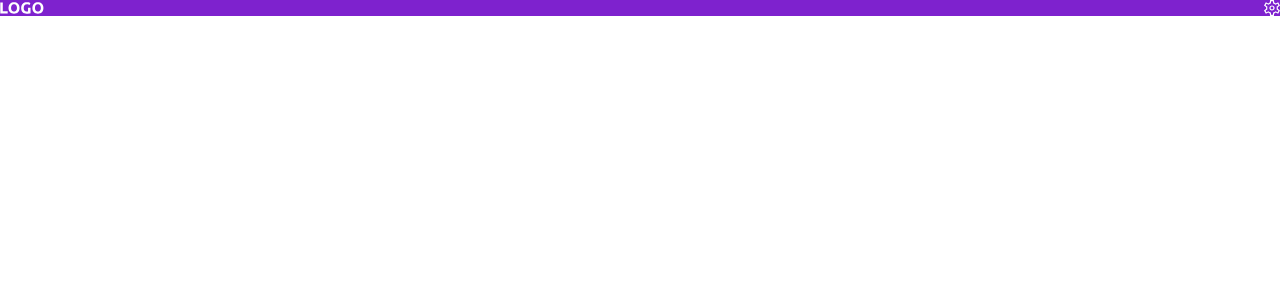
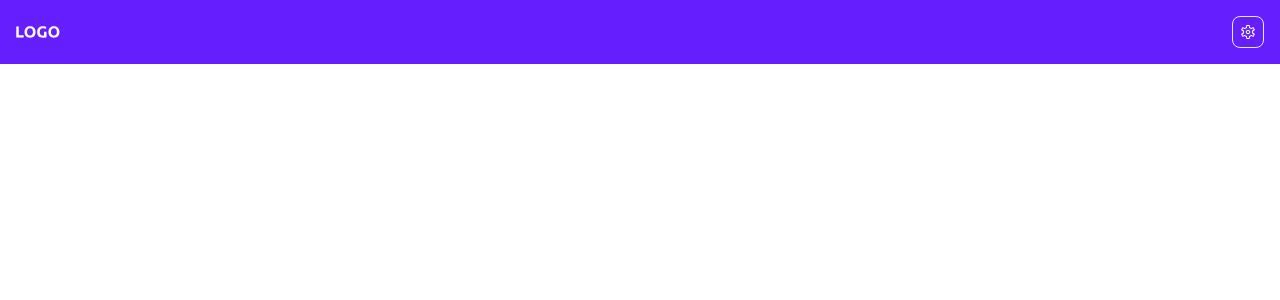
Before and after one commit to RyanStone2640/dashboard, a React (Vite) app: page / in a window 1280 px wide. Shown: the top 300 px of the page. Built offline with nearby package versions, Linux system fonts and the light colour scheme.

Commit message:
feat: add react-router,add header component style

```diff
--- /dev/null
+++ b/src/components/Header/index.tsx
@@ -0,0 +1,15 @@
+import setting from '@/assets/Vector.svg';
+import logo from '@/assets/LOGO.svg';
+
+function Header() {
+  return (
+    <header className="bg-myColor-purple flex justify-between px-4">
+      <img className="my-4" src={logo} alt="logo" />
+      <button className="my-4 w-8 h-8 rounded-lg border" type="button">
+        <img className="p-2" src={setting} alt="settingLogo" />
+      </button>
+    </header>
+  );
+}
+
+export default Header;
--- /dev/null
+++ b/src/components/Test/index.tsx
@@ -0,0 +1,9 @@
+import { Link } from 'react-router-dom';
+
+function Test() {
+  return (
+    <Link to="/">home</Link>
+  );
+}
+
+export default Test;
--- a/src/componnets/Header.tsx
+++ /dev/null
@@ -1,15 +0,0 @@
-import setting from '../assets/Vector.svg';
-import logo from '../assets/LOGO.svg';
-
-function Header() {
-  return (
-    <header className="bg-purple-700 flex justify-between">
-      <img src={logo} alt="logo" />
-      <button type="button">
-        <img src={setting} alt="settingLogo" />
-      </button>
-    </header>
-  );
-}
-
-export default Header;
--- a/src/main.tsx
+++ b/src/main.tsx
@@ -1,10 +1,26 @@
 import React from 'react';
 import ReactDOM from 'react-dom/client';
-import App from './App.tsx';
+import {
+  createBrowserRouter,
+  RouterProvider,
+} from 'react-router-dom';
+import Root from './routes/root.tsx';
+import Test from './routes/test.tsx';
 import './index.css';
+
+const router = createBrowserRouter([
+  {
+    path: '/',
+    element: <Root />,
+  },
+  {
+    path: 'test',
+    element: <Test />,
+  },
+]);
 
 ReactDOM.createRoot(document.getElementById('root')!).render(
   <React.StrictMode>
-    <App />
+    <RouterProvider router={router} />
   </React.StrictMode>,
 );
--- a/src/App.tsx
+++ b/src/routes/root.tsx
@@ -1,4 +1,4 @@
-import Header from './componnets/Header.tsx';
+import Header from '@/components/Header/index.tsx';
 
 function App() {
   return (
--- /dev/null
+++ b/src/routes/test.tsx
@@ -0,0 +1,9 @@
+import Test from '@/components/Test/index.tsx';
+
+function App() {
+  return (
+    <Test />
+  );
+}
+
+export default App;
--- a/tailwind.config.js
+++ b/tailwind.config.js
@@ -5,7 +5,21 @@ export default {
     './src/**/*.{js,ts,jsx,tsx}',
   ],
   theme: {
-    extend: {},
+    extend: {
+      colors: {
+        myColor: {
+          purple: '#651FFF',
+        },
+      },
+      margin: {
+        'm-15': {
+          margin: '15px 0',
+        },
+        'm-9': {
+          margin: '9px 0',
+        },
+      },
+    },
   },
   plugins: [],
 
--- a/vite.config.ts
+++ b/vite.config.ts
@@ -1,7 +1,13 @@
+import path from 'path';
 import { defineConfig } from 'vite';
 import react from '@vitejs/plugin-react';
 
 // https://vitejs.dev/config/
 export default defineConfig({
+  resolve: {
+    alias: {
+      '@': path.resolve(__dirname, 'src'),
+    },
+  },
   plugins: [react()],
 });
```
Also changed, not shown: package.json (+7 -1 lines), tsconfig.json (+7 -2 lines), .eslintrc.cjs, 1 other file (tests, documents, lock files or other folders).
